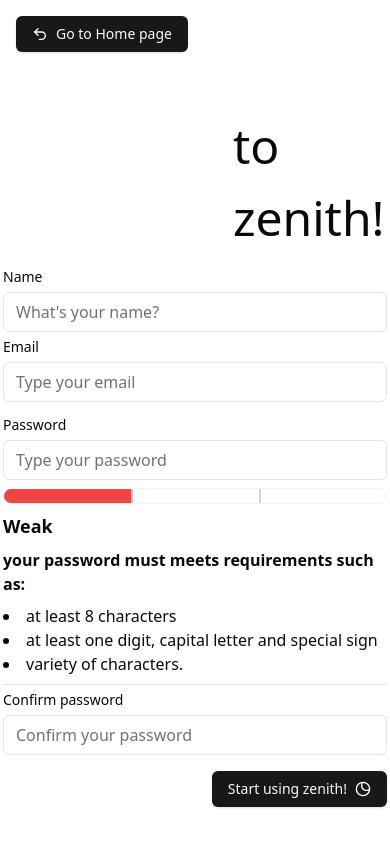
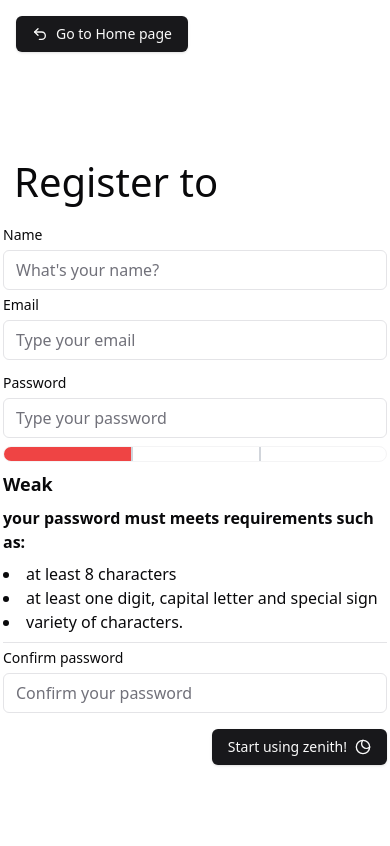
Before and after one commit to WavyWare/zenith, a React (Vite) app: page /register in a window 390 px wide. Shown: the top 846 px of the page. Built offline with nearby package versions, Linux system fonts and the light colour scheme.

Commit message:
Update text to smaller for mobiles

```diff
--- a/src/components/Register.tsx
+++ b/src/components/Register.tsx
@@ -72,10 +72,10 @@
                 <div className="flex h-screen text-start container md:mx-auto justify-center items-center space-x-2">
                     <div className={"flex flex-col space-y-4"}>
                         <div className={"flex justify-center space-x-5"}>
-                            <ItalicHeader size={"3rem"} className={"md:text-[5rem]"}>Register </ItalicHeader>
-                            <h1 className="md:text-[5rem] block text-[3rem]">
-                                to zenith!
+                            <h1 className="md:text-[5rem] block text-[2.5rem]">
+                                Register to
                             </h1>
+                            <ItalicHeader size={"2.5rem"} className={"md:text-[5rem]"}>zenith</ItalicHeader>
                         </div>
                         <div className="w-full max-w-sm items-center flex justify-center mx-auto">
                             <form className={"flex flex-col space-y-2"} onSubmit={handleSubmit}>
```
